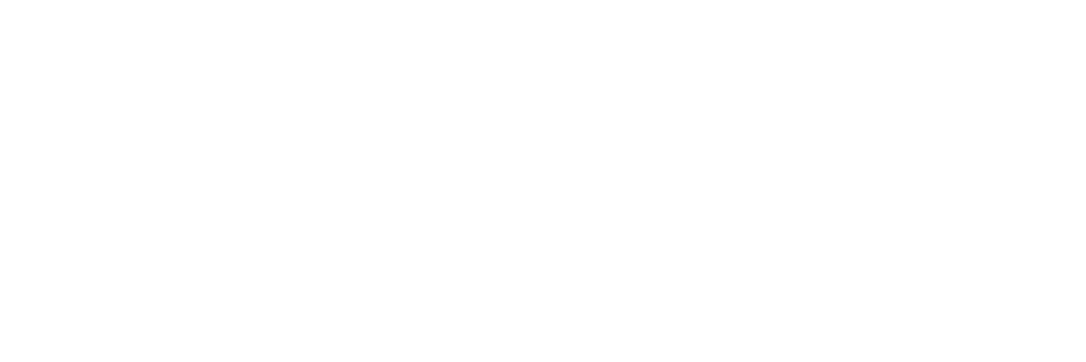
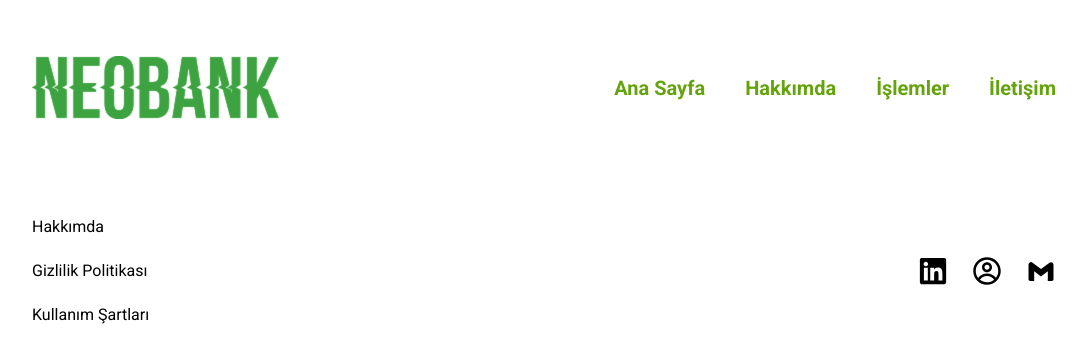
Before and after one commit to furkanguvenme/NeoBank, a React (Vite) app in the folder neobank/: page /share in a window 1280 px wide. Before the commit this address had no page. Shown: the top 362 px of the page, without its empty margins (96-1182 px from the left). Built offline with nearby package versions, Linux system fonts and the light colour scheme.

Commit message:
Share Page Created

```diff
--- a/neobank/src/App.tsx
+++ b/neobank/src/App.tsx
@@ -4,6 +4,7 @@
 import { Simple } from './Components/Simple';
 import { Compound } from './Components/Compound';
 import { Credit } from './Components/Credit';
+import { Share } from './Components/Share';
 
 function App() {
   return (
@@ -12,6 +13,7 @@
       <Route path="/simple" element={<Simple />} />
       <Route path="/compound" element={<Compound />} />
       <Route path="/credit" element={<Credit />} />
+      <Route path="/share" element={<Share />} />
     </Routes>
   );
 }
--- /dev/null
+++ b/neobank/src/Components/Share.tsx
@@ -0,0 +1,22 @@
+import { useNavigate } from "react-router"
+import { Footer } from "../Layers/Footer"
+import { Header } from "../Layers/Header"
+
+
+export const Share = () => {
+
+    const navigate = useNavigate();
+
+    const onClick = (url:string):void => {
+        navigate(url)
+    }
+
+  return (
+    <>
+        <div className="w-full flex flex-col items-center">
+            <Header onClick={onClick}/>
+        </div>
+        <Footer/>
+    </>
+  )
+}
```
